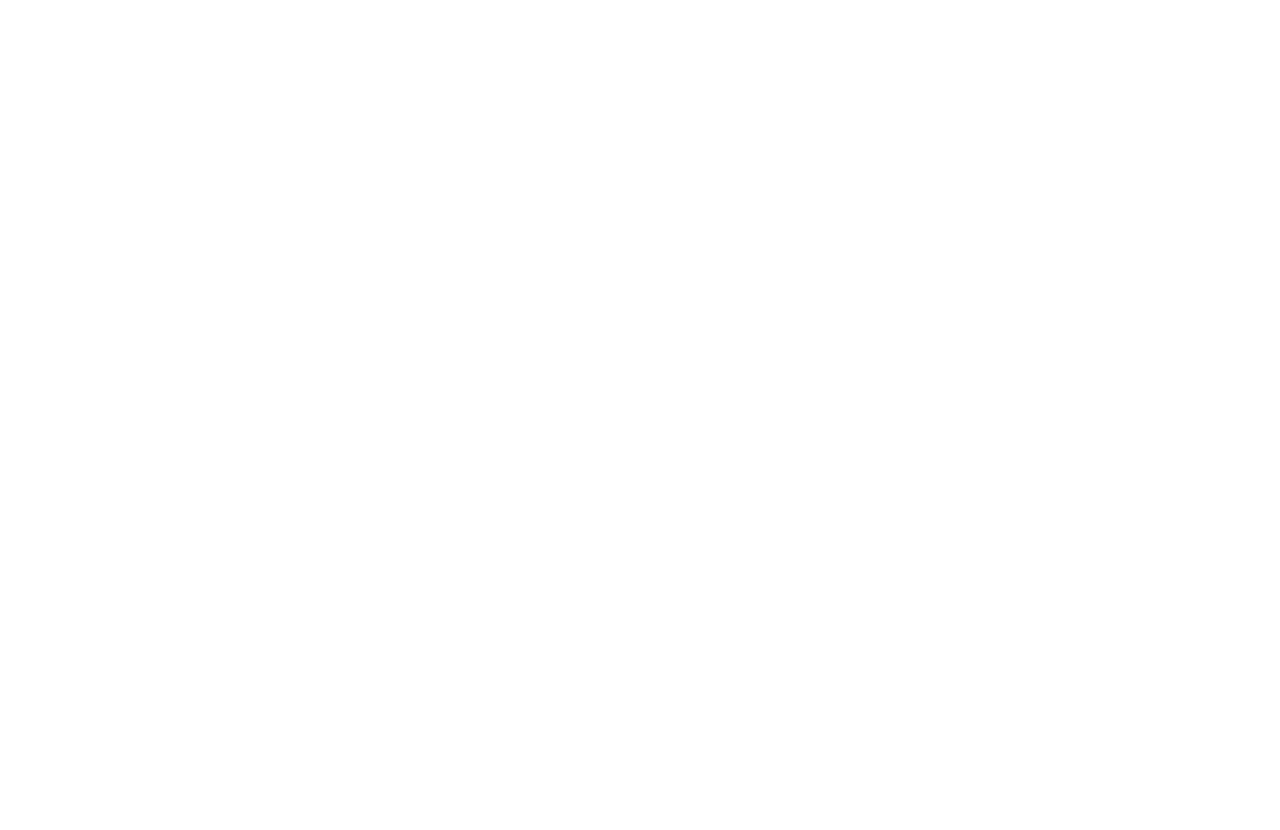
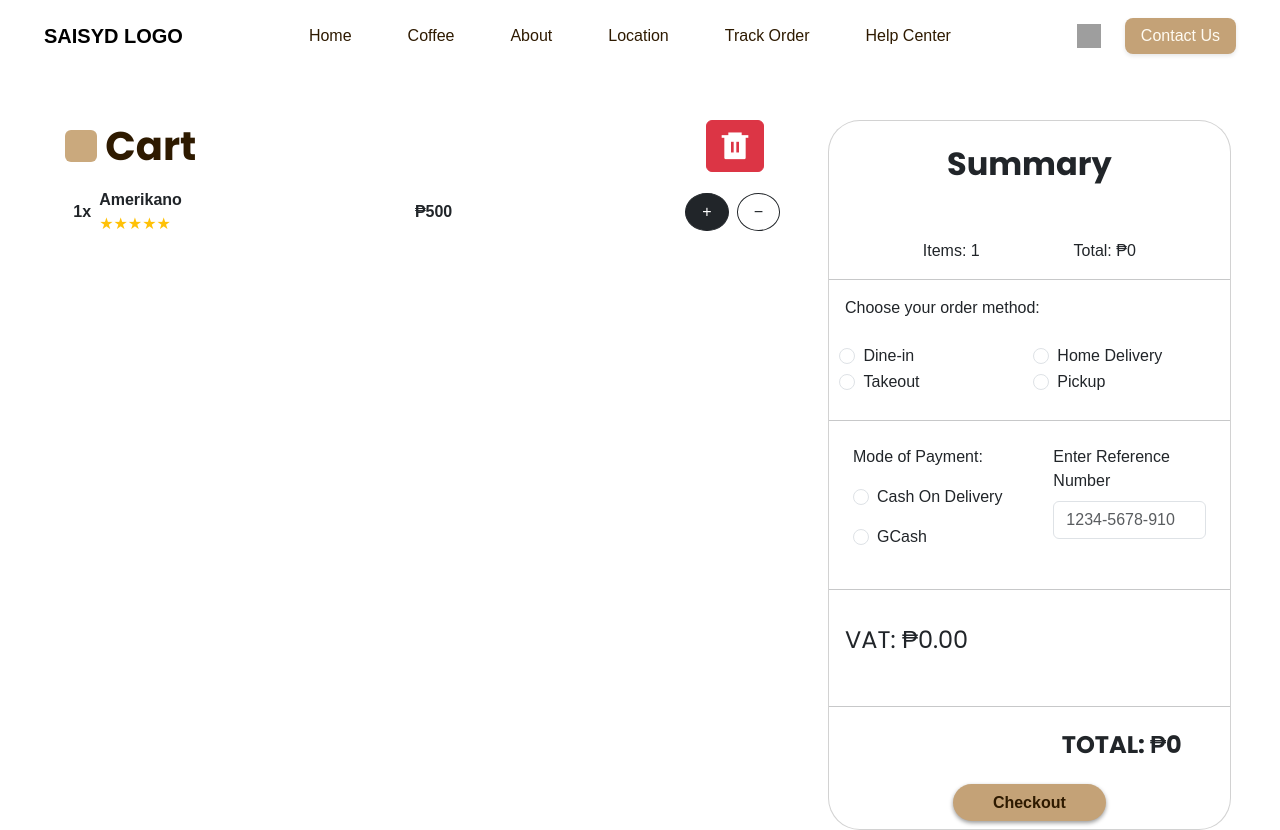
Before and after one commit to GlowBoss/SAIYSD, a plain HTML site: page cart.html in a window 1280 px wide. Before the commit the page ends 800 px from the top, so only its background shows below. Drawn offline with nearby package versions, Linux system fonts and the light colour scheme; grey boxes are pictures that could not be loaded; a web font is replaced by a local one.

Commit message:
added inventory management and cart

```diff
--- a/Admin/inventory-management.html
+++ b/Admin/inventory-management.html
@@ -7,9 +7,11 @@
     <title>Inventory Management</title>
     <link href="https://cdn.jsdelivr.net/npm/bootstrap@5.3.6/dist/css/bootstrap.min.css" rel="stylesheet"
         integrity="sha384-4Q6Gf2aSP4eDXB8Miphtr37CMZZQ5oXLH2yaXMJ2w8e2ZtHTl7GptT4jmndRuHDT" crossorigin="anonymous">
+    <link rel="stylesheet" href="../assets/css/main.css">
     <link rel="stylesheet" href="../assets/css/styles.css">
     <link rel="stylesheet" href="../assets/css/inventory-management.css">
     <link rel="stylesheet" href="../assets/css/sidebar.css">
+    <link href="https://cdn.jsdelivr.net/npm/remixicon/fonts/remixicon.css" rel="stylesheet" />
 </head>
 
 <body>
@@ -143,14 +145,82 @@
 
             <!-- Main content column -->
             <div class="col-md-8 col-lg-9">
-                 <div class="col-md-9 col-lg-9">
-                        <div class="card rounded-5" style="height: 100%;">
-                            <h4 role="button" data-bs-toggle="offcanvas" data-bs-target="#offcanvasSidebar"
-                                aria-controls="offcanvasSidebar" style="cursor: pointer;">
-                                Inventory Management
-                            </h4>
+                <div class="col-md-9 col-lg-9">
+                    <div class="card rounded-5" style="max-height: 90vh">
+                        <h4 class="subheading2 p-5 mb-5" role="button" data-bs-toggle="offcanvas"
+                            data-bs-target="#offcanvasSidebar" aria-controls="offcanvasSidebar"
+                            style="cursor: pointer;">
+                            Inventory Management
+                        </h4>
+                        <div>
+                            <!-- TOP FUNCTIONS BAR -->
+                            <div class="d-flex justify-content-between align-items-center mb-3 px-5">
+                                <p class="subheading3 mb-0">Current Stocks</p>
+                                <div class="input-group" style="max-width: 500px;">
+                                    <input type="text" class="form-control rounded-end-0" placeholder="Enter Item Name"
+                                        aria-label="Enter Item Name" aria-describedby="button-addon2">
+                                    <button class="btn btn-success rounded-start-0 rounded-end-2" type="button"
+                                        id="button-addon2">
+                                        ADD ITEM
+                                    </button>
+                                    <button class="btn btn-outline-success mx-2 rounded-2" type="button"
+                                        id="export-excel">
+                                        Export to Excel
+                                    </button>
+                                </div>
+                            </div>
                         </div>
+                        <!-- TABLE -->
+                        <div class="card mb-5 mx-5 overflow-scroll" style="height: 65vh">
+                            <table class="table overflow-hidden">
+                                <thead class="table-secondary">
+                                    <tr>
+                                        <th scope="col">Item Code.</th>
+                                        <th scope="col">Photo</th>
+                                        <th scope="col">Item Name</th>
+                                        <th scope="col">Item Group</th>
+                                        <th scope="col">Last Purchase</th>
+                                        <th scope="col">On Hand</th>
+                                        <th scope="col">Actions</th>
+                                    </tr>
+                                </thead>
+                                <tbody>
+                                    <tr>
+                                        <th scope="row">1</th>
+                                        <td>orange.png</td>
+                                        <td>Orange</td>
+                                        <td>Fruits</td>
+                                        <td>03 May 2025</td>
+                                        <td>100 Kg</td>
+                                        <td><a class="btn"><i class="ri-edit-box-line"></i></a>
+                                            <a class="btn"><i class="ri-more-line"></i></a>
+                                        </td>
+                                    </tr>
+                                    <tr>
+                                        <th scope="row">2</th>
+                                        <td>orange.png</td>
+                                        <td>Orange</td>
+                                        <td>Fruits</td>
+                                        <td>04 May 2025</td>
+                                        <td>100 Kg</td>
+                                        <td><a class="btn"><i class="ri-edit-box-line"></i></a>
+                                            <a class="btn"><i class="ri-more-line"></i></a>
+                                        </td>
+                                    </tr>
+                                </tbody>
+                            </table>
+                        </div>
+                        <!-- PAGINATION -->
+                        <ul class="pagination mx-auto">
+                            <li class="page-item"><a class="page-link" href="#"><</a></li>
+                            <li class="page-item"><a class="page-link" href="#">1</a></li>
+                            <li class="page-item"><a class="page-link" href="#">2</a></li>
+                            <li class="page-item"><a class="page-link" href="#">3</a></li>
+                            <li class="page-item"><a class="page-link" href="#">></a></li>
+                        </ul>
                     </div>
+
+                </div>
             </div>
         </div>
 
--- a/assets/css/main.css
+++ b/assets/css/main.css
@@ -489,3 +489,8 @@ body {
 .feedback-card:hover {
     transform: translateY(-5px);
 }
+
+/* CART */
+.rounded-square {
+    background-color: var( --primary-color);
+}
--- a/cart.html
+++ b/cart.html
@@ -0,0 +1,182 @@
+<!DOCTYPE html>
+<html lang="en">
+
+<head>
+    <meta charset="utf-8">
+    <meta name="viewport" content="width=device-width, initial-scale=1">
+    <title>Bootstrap demo</title>
+    <link href="https://cdn.jsdelivr.net/npm/bootstrap@5.3.6/dist/css/bootstrap.min.css" rel="stylesheet"
+        integrity="sha384-4Q6Gf2aSP4eDXB8Miphtr37CMZZQ5oXLH2yaXMJ2w8e2ZtHTl7GptT4jmndRuHDT" crossorigin="anonymous">
+    <link rel="stylesheet" href="assets/css/main.css">
+    <link rel="stylesheet" href="https://cdnjs.cloudflare.com/ajax/libs/font-awesome/6.4.0/css/all.min.css">
+    <link rel="stylesheet" href="assets/css/styles.css">
+    <link rel="stylesheet" href="assets/css/swiper-bundle.min.css">
+    <link href="https://cdn.jsdelivr.net/npm/remixicon/fonts/remixicon.css" rel="stylesheet" />
+
+</head>
+
+<body>
+    <nav class="navbar navbar-expand-lg navbar-custom">
+        <div class="container-fluid">
+            <!-- Left: Logo -->
+            <a class="navbar-brand fw-bold">SAISYD LOGO</a>
+
+            <!-- Toggle button for small screens -->
+            <button class="navbar-toggler" type="button" data-bs-toggle="collapse" data-bs-target="#saisydNavbar"
+                aria-controls="saisydNavbar" aria-expanded="false" aria-label="Toggle navigation">
+                <span class="navbar-toggler-icon"></span>
+            </button>
+
+            <!-- Center: Nav links | Right: Icon + Button -->
+            <div class="collapse navbar-collapse" id="saisydNavbar">
+                <!-- Centered Nav Links -->
+                <ul class="navbar-nav mx-auto mb-2 mb-lg-0 d-flex align-items-lg-center gap-lg-4 ">
+                    <li class="nav-item"><a class="nav-link" href="#">Home</a></li>
+                    <li class="nav-item"><a class="nav-link" href="#">Coffee</a></li>
+                    <li class="nav-item"><a class="nav-link" href="#">About</a></li>
+                    <li class="nav-item"><a class="nav-link" href="#">Location</a></li>
+                    <li class="nav-item"><a class="nav-link" href="#">Track Order</a></li>
+                    <li class="nav-item"><a class="nav-link" href="#">Help Center</a></li>
+                </ul>
+
+                <!-- Shopping bag + Contact Us -->
+                <div class="d-flex align-items-center mt-lg-0">
+                    <img src="https://cdn-icons-png.flaticon.com/512/4903/4903482.png" class="icon-bag" />
+                    <button class="contact-btn ms-2">Contact Us</button>
+                </div>
+            </div>
+        </div>
+    </nav>
+
+    <div class="container-fluid mt-5">
+        <div class="row justify-content-center">
+            <div class="col-md-7 mx-3 mb-auto">
+                <!-- CART ITEMS -->
+                <div class="d-flex justify-content-between align-items-center mb-3">
+                    <div class="d-flex align-items-center">
+                        <span class="d-inline-block rounded-2 me-2"
+                            style="width: 2em; height: 2em; background-color: #caa97d;"></span>
+                        <h2 class="heading menu-title mb-0">Cart</h2>
+                    </div>
+                    <a class="btn btn-danger ms-auto mx-4"><i class="h2 ri-delete-bin-6-fill"></i></a>
+                </div>
+                <div class="px-2">
+                    <div class="d-flex align-items-center justify-content-between mb-3 flex-wrap">
+                        <div class="d-flex align-items-center">
+                            <span class="fw-bold me-2">1x</span>
+                            <div>
+                                <p class="mb-0 fw-bold">Amerikano</p>
+                                <div class="text-warning" style="font-size: 1rem;">★★★★★</div>
+                            </div>
+                        </div>
+                        <p class="fw-bold mb-0 mx-2">₱500</p>
+                        <div class="d-flex gap-2">
+                            <button class="btn btn-dark rounded-circle px-3">+</button>
+                            <button class="btn btn-outline-dark rounded-circle px-3">−</button>
+                        </div>
+                    </div>
+                </div>
+            </div>
+            <div class="col-md-4">
+                <!-- SUMMARY CONTAINER -->
+                <div class="col-md-12">
+                    <div class="card rounded-5 mx-auto">
+                        <h3 class="subheading2 text-center pt-4 pb-5">Summary</h3>
+                        <div class="d-flex justify-content-evenly">
+                            <p class="lead mb-0">Items: 1</p>
+                            <p class="lead mb-0">Total: ₱0</p>
+                        </div>
+                        <hr>
+                        <!-- CHOOSE YOUR ORDER METHOD -->
+                        <div class="mx-3">
+                            <p class="lead">Choose your order method:</p>
+                        </div>
+                        <div class="py-2 row row-cols-2 gx-2 mx-auto">
+                            <div class="col">
+                                <div class="form-check">
+                                    <input class="form-check-input" type="radio" name="orderType" id="dinein">
+                                    <label class="form-check-label" for="dinein">
+                                        Dine-in
+                                    </label>
+                                </div>
+                            </div>
+                            <div class="col">
+                                <div class="form-check">
+                                    <input class="form-check-input" type="radio" name="orderType" id="delivery">
+                                    <label class="form-check-label" for="delivery">
+                                        Home Delivery
+                                    </label>
+                                </div>
+                            </div>
+                            <div class="col">
+                                <div class="form-check">
+                                    <input class="form-check-input" type="radio" name="orderType" id="takeout">
+                                    <label class="form-check-label" for="takeout">
+                                        Takeout
+                                    </label>
+                                </div>
+                            </div>
+                            <div class="col">
+                                <div class="form-check">
+                                    <input class="form-check-input" type="radio" name="orderType" id="pickup">
+                                    <label class="form-check-label" for="pickup">
+                                        Pickup
+                                    </label>
+                                </div>
+                            </div>
+                        </div>
+                        <hr>
+                        <div class="py-2 row row-cols-2 g-5 mx-auto">
+                            <!-- MODE OF PAYMENT RADIO -->
+                            <div class="col">
+                                <p class="lead">Mode of Payment:</p>
+                                <div class="form-check my-3">
+                                    <input class="form-check-input" type="radio" name="modePayment" id="dinein">
+                                    <label class="form-check-label" for="dinein">
+                                        Cash On Delivery
+                                    </label>
+                                </div>
+                                <div class="form-check my-3">
+                                    <input class="form-check-input" type="radio" name="modePayment" id="delivery">
+                                    <label class="form-check-label" for="delivery">
+                                        GCash
+                                    </label>
+                                </div>
+                            </div>
+                            <div class="col">
+                                <div class="mb-3">
+                                    <label for="exampleFormControlInput1" class="form-label">Enter Reference
+                                        Number</label>
+                                    <input type="text" class="form-control" id="exampleFormControlInput1"
+                                        placeholder="1234-5678-910">
+                                </div>
+                            </div>
+                        </div>
+                        <hr>
+                        <!-- VAT -->
+                        <div class="m-3">
+                            <p class="subheading">VAT: ₱0.00</p>
+                        </div>
+                        <hr>
+                        <!-- TOTAL -->
+                        <div class="ms-auto px-5">
+                            <h3 class="subheading3 pt-2 pb-2">TOTAL: ₱0</h3>
+                        </div>
+                        <button class="btn buy-btn rounded-5 mx-auto mb-2">Checkout</button>
+                    </div>
+                </div>
+            </div>
+        </div>
+    </div>
+
+
+    </div>
+    </div>
+    <script src="assets/js/swiper-bundle.min.js"></script>
+    <script src="assets/js/main.js"></script>
+    <script src="https://cdn.jsdelivr.net/npm/bootstrap@5.3.6/dist/js/bootstrap.bundle.min.js"
+        integrity="sha384-j1CDi7MgGQ12Z7Qab0qlWQ/Qqz24Gc6BM0thvEMVjHnfYGF0rmFCozFSxQBxwHKO"
+        crossorigin="anonymous"></script>
+</body>
+
+</html>
```
